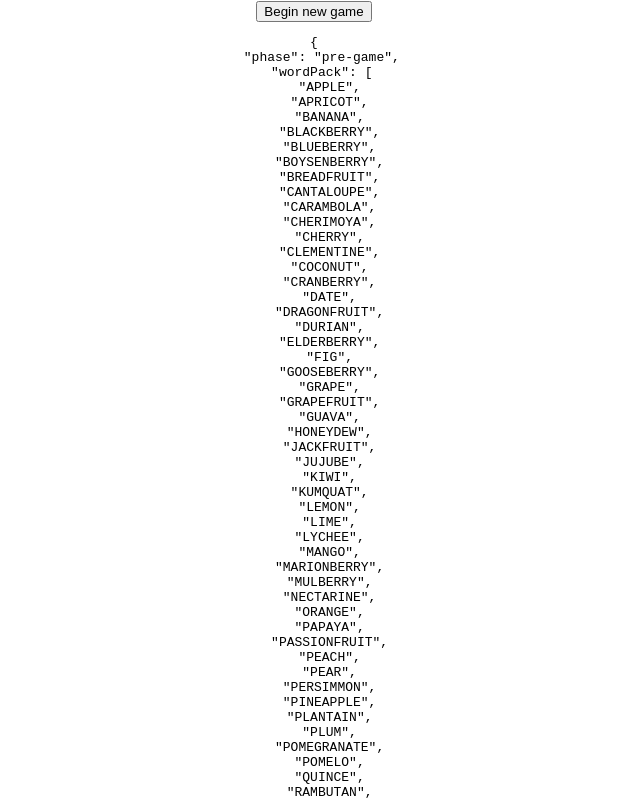
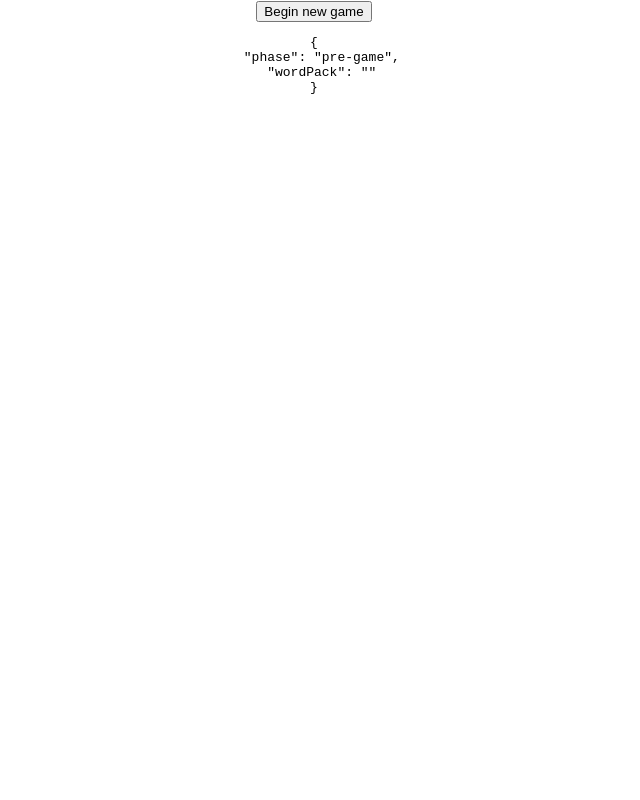
Before and after one commit to JavaGalaxy/react-word-scramble, a React (Create React App) app: page / in a window 1280 px wide. Shown: the top 800 px of the page, without its empty margins (326-966 px from the left). Built offline with nearby package versions, Linux system fonts and the light colour scheme.

Commit message:
ignore printing of the entire word pack list

```diff
--- a/src/App.tsx
+++ b/src/App.tsx
@@ -90,7 +90,19 @@ function App() {
   return (
     <div className="App">
       {content}
-      <pre>{JSON.stringify(state, null, 2)}</pre>
+      <pre>
+        {JSON.stringify(
+          state,
+          (key, value) => {
+            if (key === "wordPack") {
+              return "";
+            } else {
+              return value;
+            }
+          },
+          2,
+        )}
+      </pre>
     </div>
   );
 }
```
